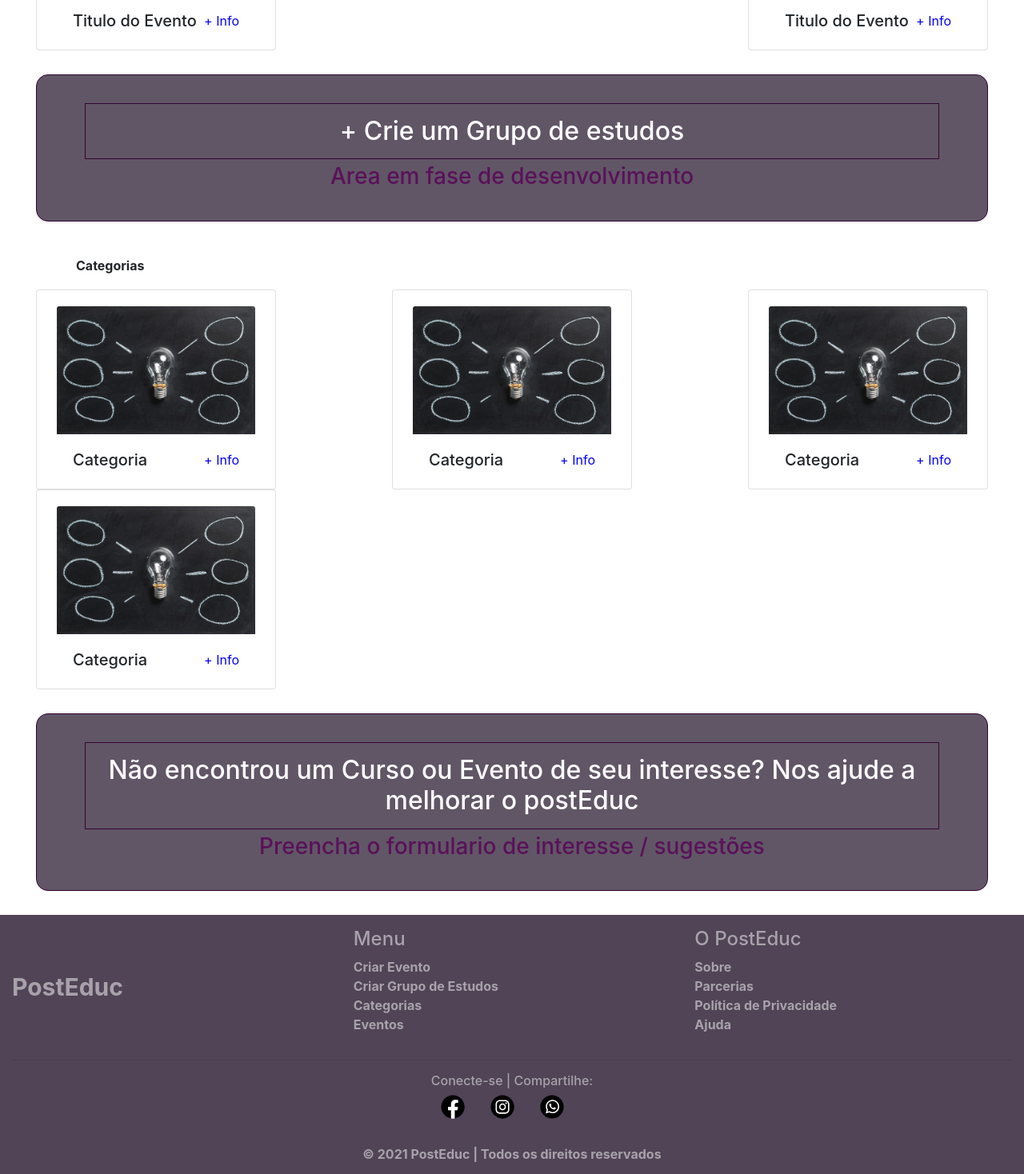
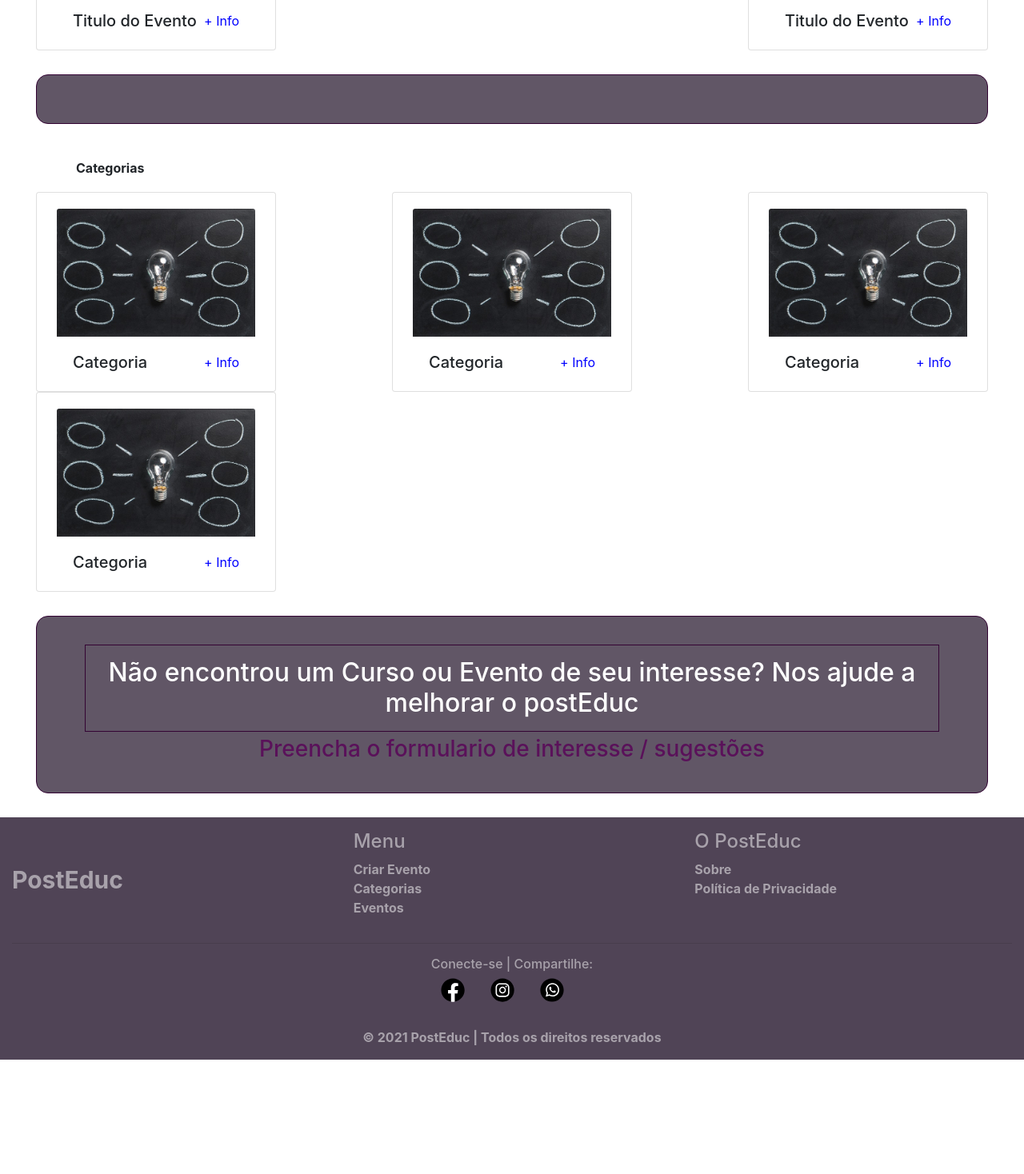
Before and after one commit to olivca/postEduc-1, a React (Create React App) app: page / in a window 1280 px wide. Shown: the part 1080-2548 px from the top of the page at 80% size. After the commit the page ends 2405 px from the top, so only its background shows below. Built offline with nearby package versions, Linux system fonts and the light colour scheme.

Commit message:
Retirada de links não usados da home e rodapé

```diff
--- a/src/Componentes/CadastroUsuario/CadastroUsuario.js
+++ b/src/Componentes/CadastroUsuario/CadastroUsuario.js
@@ -2,7 +2,6 @@ import React from 'react';
 import {useState} from 'react';
 import {Form,Col,Button, Jumbotron} from 'react-bootstrap';
 import { useHistory } from 'react-router-dom';
-
 
 
 
--- a/src/Componentes/Rodape/index.js
+++ b/src/Componentes/Rodape/index.js
@@ -24,7 +24,7 @@ export class Rodape extends React.Component{
                             <h4>Menu</h4>
                             <ul className="list-unstyled">
                                 <li><Link to="/CadastroEvento">Criar Evento</Link></li>
-                                <li><a href="#!">Criar Grupo de Estudos</a></li>
+                                {/* <li><a href="#!">Criar Grupo de Estudos</a></li> */}
                                 <li><a href="/categorias">Categorias</a></li>
                                 <li><a href="#!">Eventos</a></li>
                             </ul>
@@ -33,9 +33,9 @@ export class Rodape extends React.Component{
                             <h4>O PostEduc</h4>
                             <ul className="list-unstyled list-inline">
                                 <li><Link to="/Sobre">Sobre</Link></li>
-                                <li><a href="#!">Parcerias</a></li>
+                                {/* <li><a href="#!">Parcerias</a></li> */}
                                 <li><Link to="/PoliticaPrivacidade">Política de Privacidade</Link></li>
-                                <li><a href="#!">Ajuda</a></li>
+                                {/* <li><a href="#!">Ajuda</a></li> */}
                             </ul>
                         </div>
                     </div>
--- a/src/Componentes/eventos/PaginaDeEventos.js
+++ b/src/Componentes/eventos/PaginaDeEventos.js
@@ -32,8 +32,8 @@ export default class PaginaDeEvento extends React.Component{
 
         <div className="borda margin center informacoes">
 
-          <h2 className="borda margin  info"> + Crie um Grupo de estudos</h2>
-          <h3 className="cor">Area em fase de desenvolvimento</h3>
+          {/* <h2 className="borda margin  info"> + Crie um Grupo de estudos</h2>
+          <h3 className="cor">Area em fase de desenvolvimento</h3> */}
 
         </div>
 
```
Also changed, not shown: 1 other file (tests, documents, lock files or other folders).
